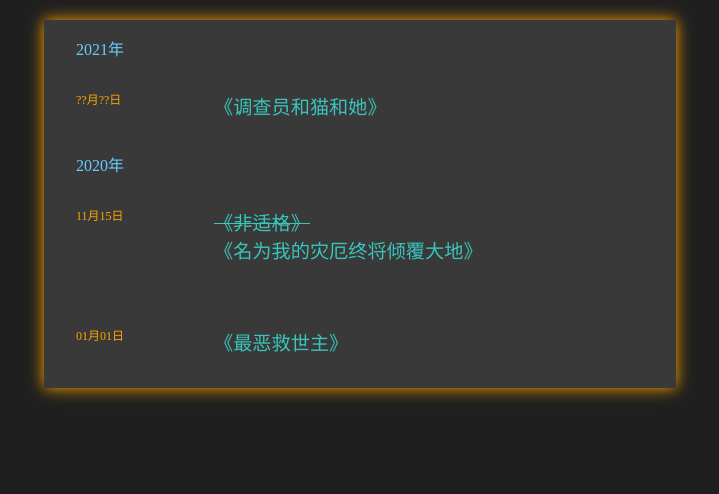
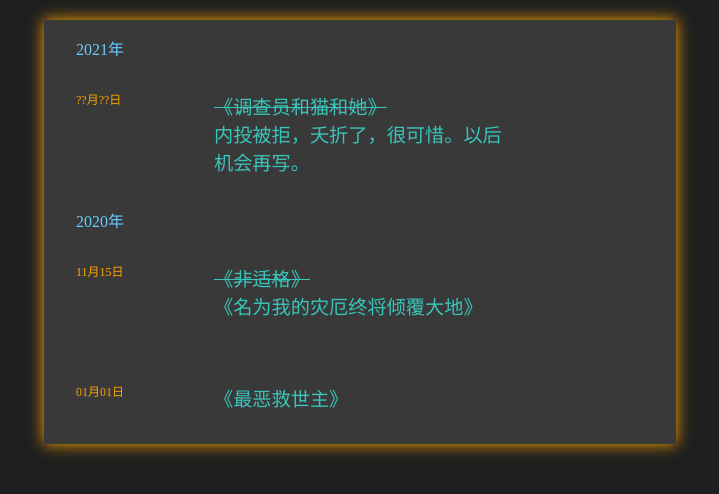
Before and after one commit to ws132/ws132.github.io, a plain HTML site: page index.html in a window 1280 px wide. Shown: the whole page, without its empty margins (280-999 px from the left). Drawn offline with Linux system fonts and the light colour scheme.

Commit message:
Update index.html

```diff
--- a/index.html
+++ b/index.html
@@ -67,7 +67,7 @@
 			<li class="y">2021年</li>
 
             <li><div class="date">??月??日</div><div class="desc"><h4>
-                <a href="https://wap.ciweimao.com/">《调查员和猫和她》</a><br>
+                <a href="https://wap.ciweimao.com/"><s>《调查员和猫和她》</s><br>内投被拒，夭折了，很可惜。以后机会再写。</a><br>
             </h4></div></li>
 
             <li class="y">2020年</li>
```
